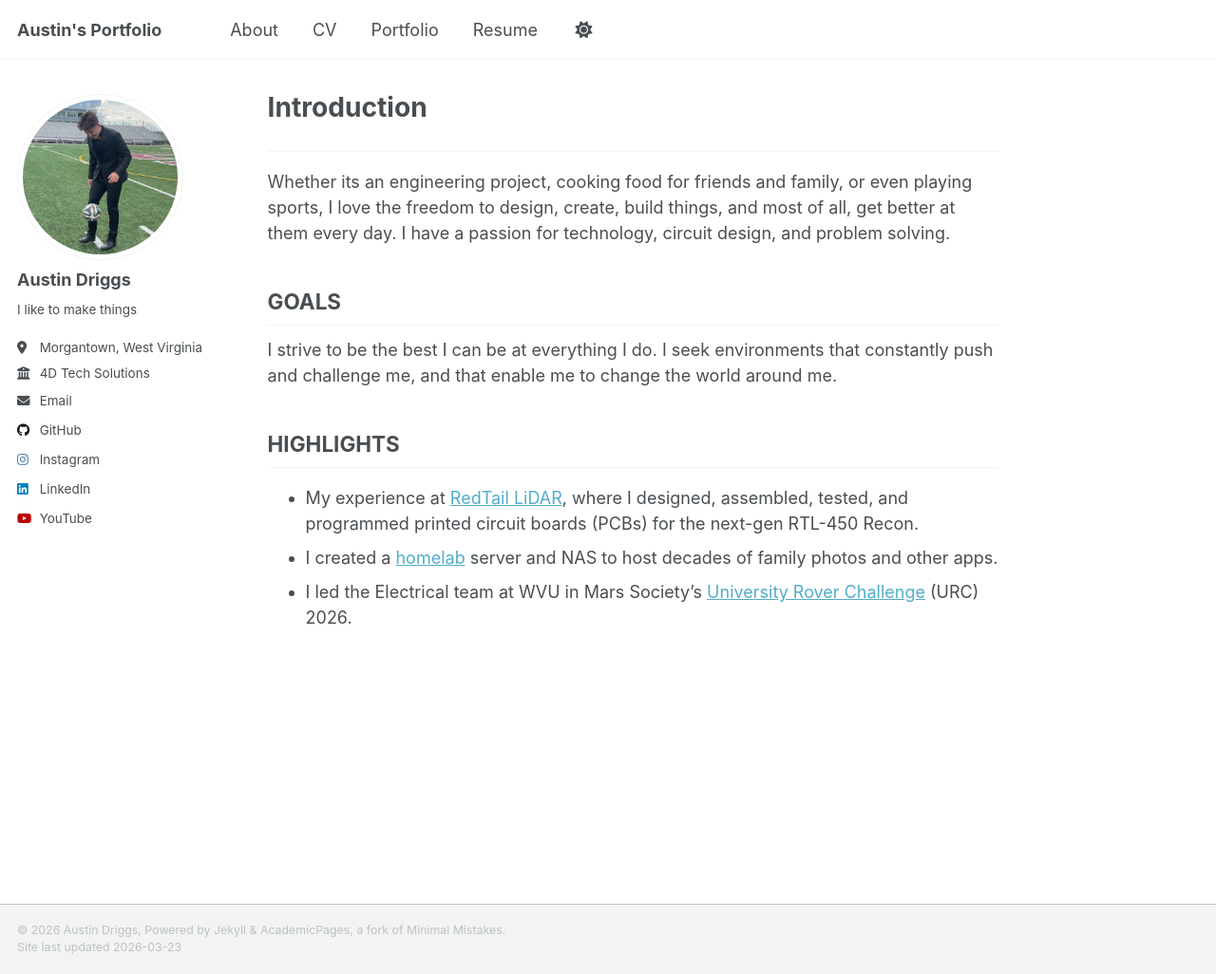
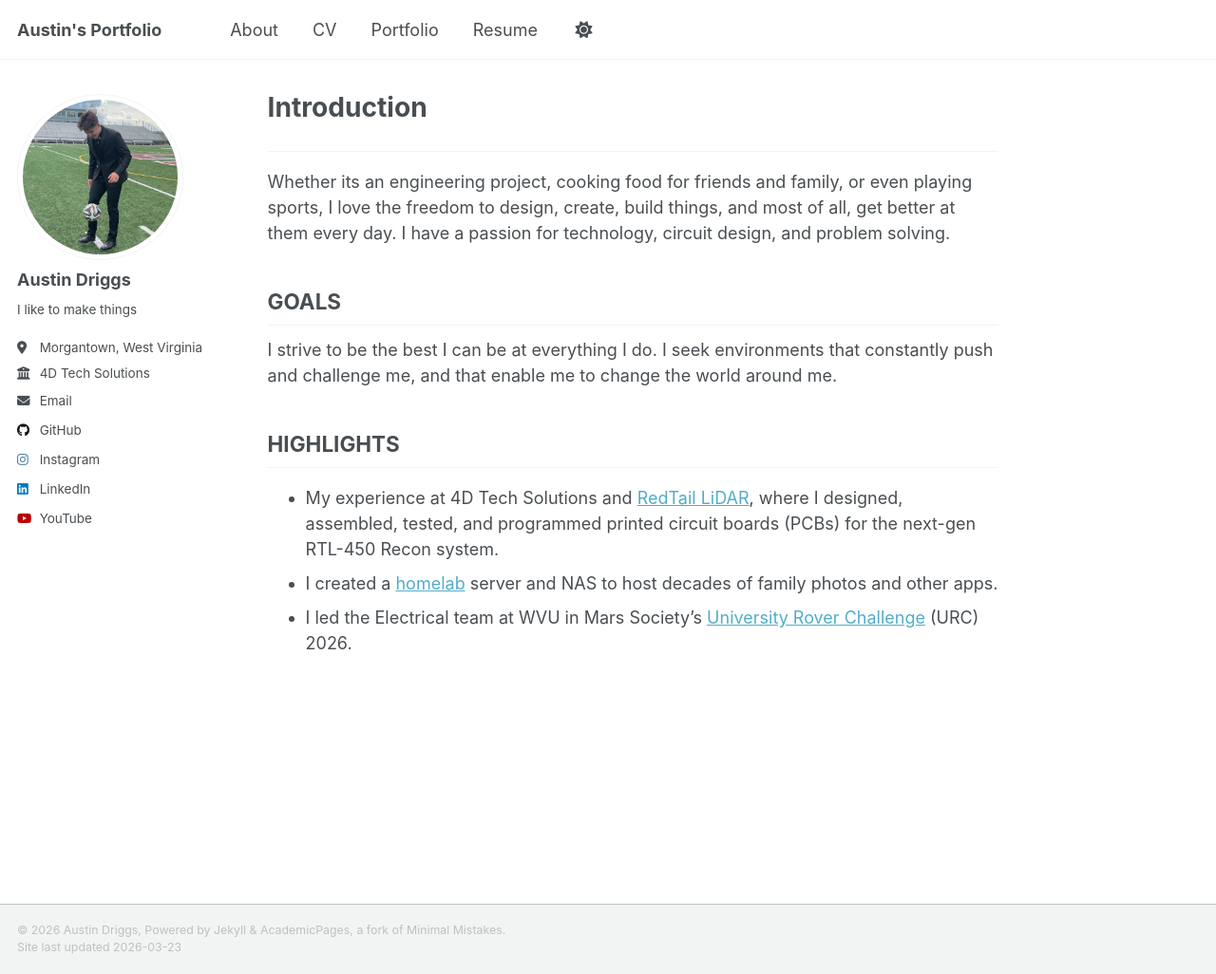
Before and after one commit to austindriggs/austindriggs.github.io, a Jekyll site: the page built from _pages/about.md, in a window 1280 px wide and 1026 px high. Shown: the whole window at 95% size. Built offline with Jekyll 4.4.1, drawn with Linux system fonts in a browser that asks for light colours; a script that is not in the unit is left out.

Commit message:
more rephrasing to align bullets

```diff
--- a/_pages/about.md
+++ b/_pages/about.md
@@ -19,6 +19,6 @@ I strive to be the best I can be at everything I do. I seek environments that co
 
 ## HIGHLIGHTS
 
-- My experience at [RedTail LiDAR](https://austindriggs.github.io/portfolio/redtail/), where I designed, assembled, tested, and programmed printed circuit boards (PCBs) for the next-gen RTL-450 Recon.
+- My experience at 4D Tech Solutions and [RedTail LiDAR](https://austindriggs.github.io/portfolio/redtail/), where I designed, assembled, tested, and programmed printed circuit boards (PCBs) for the next-gen RTL-450 Recon system.
 - I created a [homelab](https://austindriggs.github.io/portfolio/homelab/) server and NAS to host decades of family photos and other apps.
 - I led the Electrical team at WVU in Mars Society's [University Rover Challenge](https://austindriggs.github.io/portfolio/urc/) (URC) 2026.
```
